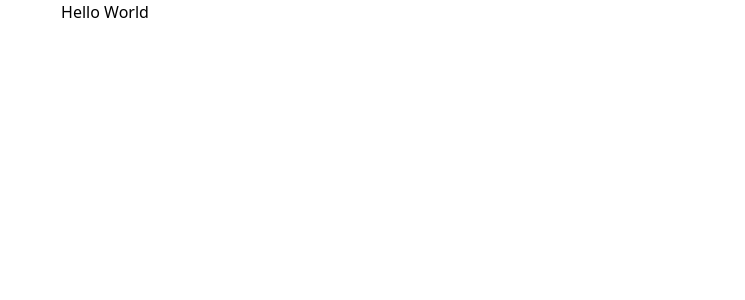
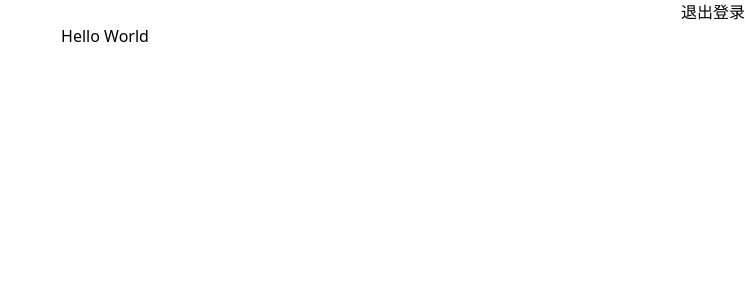
Before and after one commit to hzz4j/nextjs-springboot-jwt, a Next.js app in the folder next-jwt-app/: page / in a window 1280 px wide. Shown: the top 300 px of the page, without its empty margins (535-1280 px from the left). Built offline with nearby package versions, Linux system fonts and the light colour scheme.

Commit message:
feat(all): :sparkles: 完成前后端nextjs+springboot jwt认证

```diff
--- a/next-jwt-app/src/app/page.tsx
+++ b/next-jwt-app/src/app/page.tsx
@@ -1,7 +1,12 @@
-export default async function App() {
+'use client'
+import { deleteSession } from '@/lib/logout'
+export default function App() {
   return (
-    <>
+    <main>
+      <nav className='flex flex-row-reverse'>
+        <button onClick={deleteSession}>退出登录</button>
+      </nav>
       <section className='container text-center'>Hello World</section>
-    </>
+    </main>
   )
 }
--- /dev/null
+++ b/next-jwt-app/src/lib/logout.ts
@@ -0,0 +1,9 @@
+'use server'
+
+import { cookies } from 'next/headers'
+import { redirect } from 'next/navigation'
+export async function deleteSession() {
+  const cookieStore = await cookies()
+  cookieStore.delete('session')
+  redirect('/login')
+}
--- a/next-jwt-app/src/lib/session.ts
+++ b/next-jwt-app/src/lib/session.ts
@@ -43,3 +43,8 @@ export async function createSession(token: string) {
     path: '/'
   })
 }
+
+export async function deleteSession() {
+  const cookieStore = await cookies()
+  cookieStore.delete('session')
+}
--- a/next-jwt-app/src/middleware.ts
+++ b/next-jwt-app/src/middleware.ts
@@ -2,14 +2,23 @@ import { NextRequest, NextResponse } from 'next/server'
 import { cookies } from 'next/headers'
 import { verifySessionToken } from '@/lib/session'
 
+const publicPaths = ['/login']
+
 export default async function middleware(request: NextRequest) {
+  if (publicPaths.includes(request.nextUrl.pathname)) {
+    return NextResponse.next()
+  }
   const token = (await cookies()).get('session')?.value
   let payload: any = null
   if (token) {
-    payload = await verifySessionToken(token)
+    try {
+      payload = await verifySessionToken(token)
+    } catch (e) {
+      return NextResponse.redirect(new URL('/login', request.nextUrl))
+    }
+  } else {
+    return NextResponse.redirect(new URL('/login', request.nextUrl))
   }
-
-  return NextResponse.next()
 }
 
 export const config = {
--- a/next-jwt-app/src/ui/login/rect-checkbox.tsx
+++ b/next-jwt-app/src/ui/login/rect-checkbox.tsx
@@ -11,7 +11,7 @@ interface Props {
 }
 
 const RectCheckbox: React.FC<Props> = ({ width = 60, onChange = noop }) => {
-  const [checked, setChecked] = useState(false)
+  const [checked, setChecked] = useState(true)
 
   const ballStyle = checked
     ? ({
```
